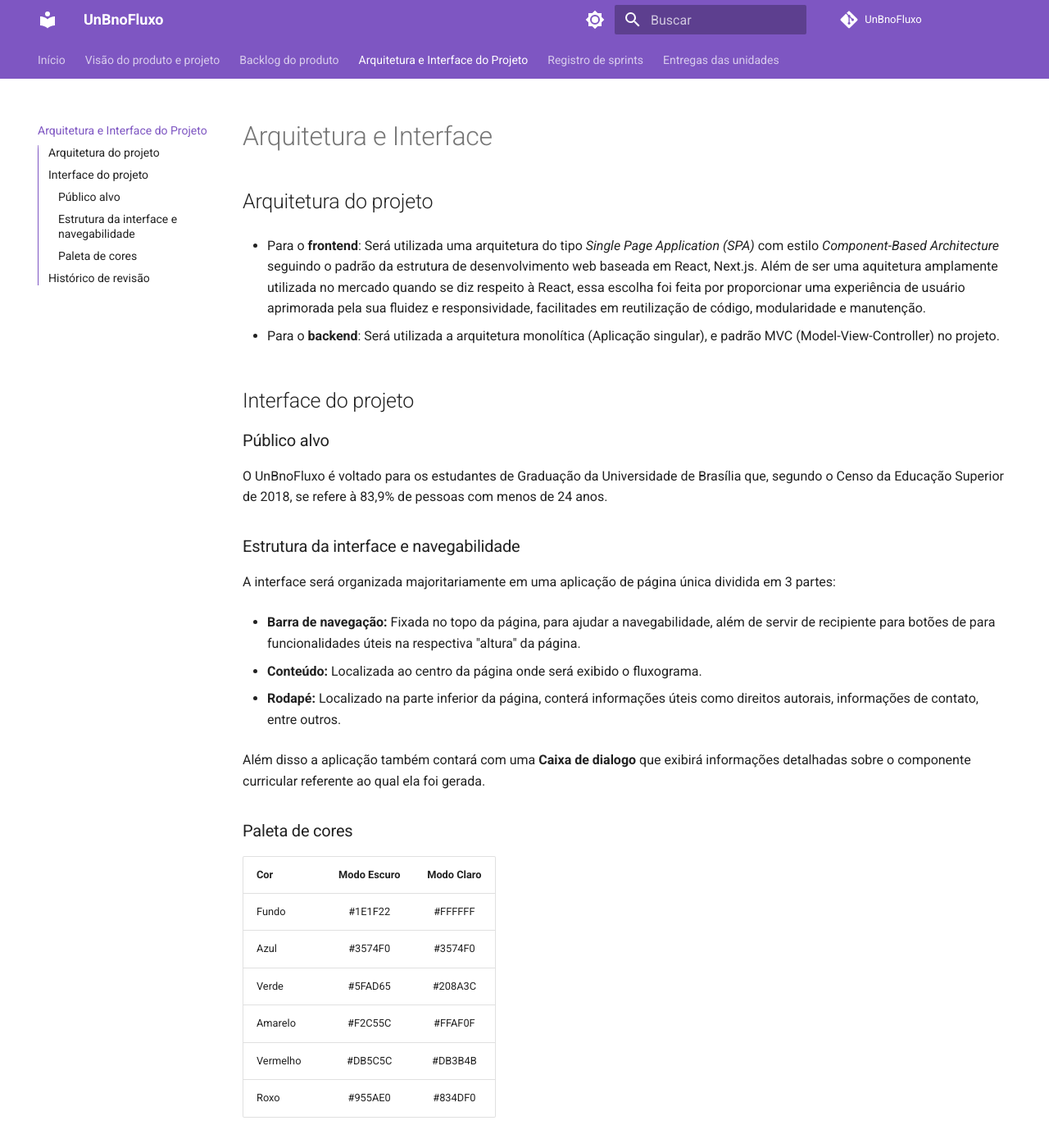
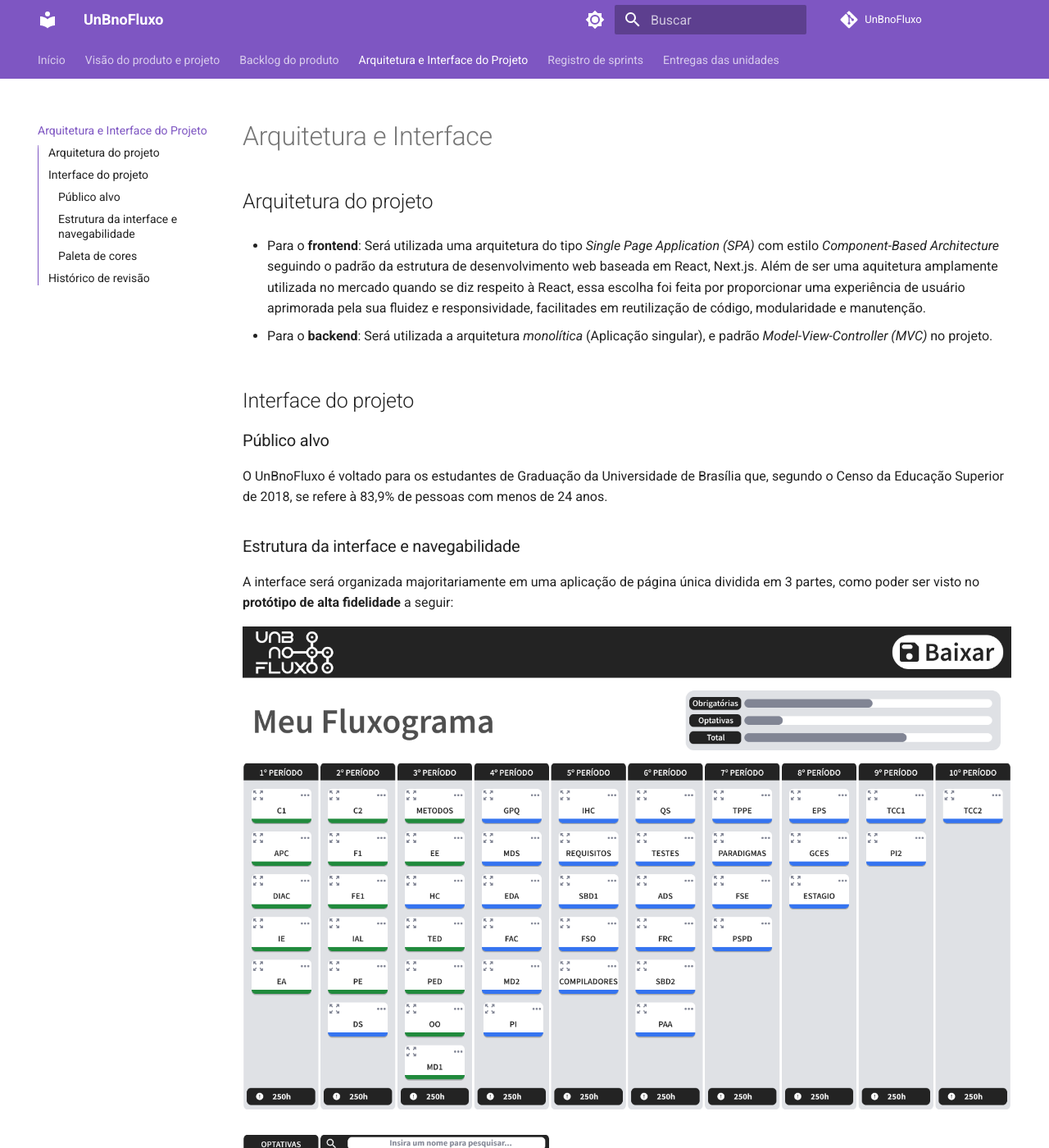
Before and after one commit to mdsreq-fga-unb/2023.1-UnBnoFluxo, an MkDocs documentation site: the page built from docs/ArquiteturaInterface.md, in a window 1280 px wide and 1400 px high. Shown: the whole window at 82% size. Built offline with MkDocs 1.6.1 and Material for MkDocs 9.7.7, drawn with Linux system fonts in a browser that asks for light colours; comment, search, counter and statistics services are not loaded; some of the changed text lies outside the part shown.

Commit message:
add prototipo

```diff
--- a/docs/ArquiteturaInterface.md
+++ b/docs/ArquiteturaInterface.md
@@ -3,7 +3,7 @@
 ## Arquitetura do projeto
 - Para o **frontend**: Será utilizada uma arquitetura do tipo *Single Page Application (SPA)* com estilo *Component-Based Architecture* seguindo o padrão da estrutura de desenvolvimento web baseada em React, Next.js. Além de ser uma aquitetura amplamente utilizada no mercado quando se diz respeito à React, essa escolha foi feita por proporcionar uma experiência de usuário aprimorada pela sua fluidez e responsividade, facilitades em reutilização de código, modularidade e manutenção.
 
-- Para o **backend**: Será utilizada a arquitetura monolítica (Aplicação singular), e padrão MVC (Model-View-Controller) no projeto.
+- Para o **backend**: Será utilizada a arquitetura *monolítica* (Aplicação singular), e padrão *Model-View-Controller (MVC)* no projeto.
 
 
 ## Interface do projeto
@@ -11,29 +11,46 @@
 O UnBnoFluxo é voltado para os estudantes de Graduação da Universidade de Brasília que, segundo o Censo da Educação Superior de 2018, se refere à 83,9% de pessoas com menos de 24 anos.
 
 ### Estrutura da interface e navegabilidade
-A interface será organizada majoritariamente em uma aplicação de página única dividida em 3 partes:
+A interface será organizada majoritariamente em uma aplicação de página única dividida em 3 partes, como poder ser visto no **protótipo de alta fidelidade** a seguir:
 
-- **Barra de navegação:** Fixada no topo da página, para ajudar a navegabilidade, além de servir de recipiente para botões de para funcionalidades úteis na respectiva "altura" da página.
+![Flow](img/Prototype/Flow.png)
+**Obs:** Esse prototipo pode ser visto mais detalhadamente pelo figma neste [link](https://www.figma.com/file/gnRnNtiChtjhjkhoRfxnq8/UnBNoFluxo?type=design&node-id=0%3A1&t=jd2LN5wc1D0D32QI-1)
 
-- **Conteúdo:** Localizada ao centro da página onde será exibido o fluxograma.
+- **Barra de navegação:** Fixada no topo da página, para ajudar a navegabilidade, além de servir de recipiente para botões de para funcionalidades úteis no momento.
+
+![NavBar](img/Prototype/NavBar.png)
+![NavBar2](img/Prototype/NavBar2.png)
+
+- **Conteúdo:** Localizada ao centro da página onde será exibido o fluxograma. Seguindo o estilo arquitetural podemos destacar alguns componentes:
+
+![Period](img/Prototype/Period.png)
+![ComponentCard](img/Prototype/ComponentCard.png)
+
 
 - **Rodapé:** Localizado na parte inferior da página, conterá informações úteis como direitos autorais, informações de contato, entre outros.
 
-Além disso a aplicação também contará com uma **Caixa de dialogo** que exibirá informações detalhadas sobre o componente curricular referente ao qual ela foi gerada.
+Além disso a aplicação também contará com duas **Caixas de dialogo**. Uma exibirá informações detalhadas sobre o componente curricular referente ao qual ela foi gerada, e outra servirá de fomulário para o carregamento de dados.
+
+![ComponentDetail](img/Prototype/ComponentDetail.png)
+![NewFlow](img/Prototype/NewFlow.png)
+
 
 ### Paleta de cores
-| Cor      | Modo Escuro | Modo Claro |
-| -------- | :---------: | :--------: |
-| Fundo    |   #1E1F22   |  #FFFFFF   |
-| Azul     |   #3574F0   |  #3574F0   |
-| Verde    |   #5FAD65   |  #208A3C   |
-| Amarelo  |   #F2C55C   |  #FFAF0F   |
-| Vermelho |   #DB5C5C   |  #DB3B4B   |
-| Roxo     |   #955AE0   |  #834DF0   |
-
+| Cor          | Código  |
+| ------------ | :-----: |
+| Branco       | #FFFFFF |
+| Preto        | #232323 |
+| Cinza        | #DFE1E5 |
+| Cinza escuro | #818594 |
+| Roxo         | #834DF0 |
+| Amarelo      | #FFAF0F |
+| Vermelho     | #DB3B4B |
+| Azul         | #3574F0 |
+| Verde        | #208A3C |
 
 
 ## Histórico de revisão
-|   Data   | Versão | Descrição            | Autor |
-| :------: | :----: | -------------------- | ----- |
-| 08/05/23 |  1.0   | Criação do documento | Todos |
+|   Data   | Versão | Descrição            | Autor   |
+| :------: | :----: | -------------------- | ------- |
+| 08/05/23 |  1.0   | Criação do documento | Todos   |
+| 15/05/23 |  1.1   | Adição prototipo     | Ricardo |
```
Also changed, not shown: docs/img/Logo2.svg (added), docs/img/Prototype/ComponentCard.png (added), docs/img/Prototype/ComponentDetail.png (added), docs/img/Prototype/Flow.png (added), docs/img/Prototype/NavBar.png (added), docs/img/Prototype/NavBar2.png (added), docs/img/Prototype/NewFlow.png (added), docs/img/Prototype/Period.png (added).
